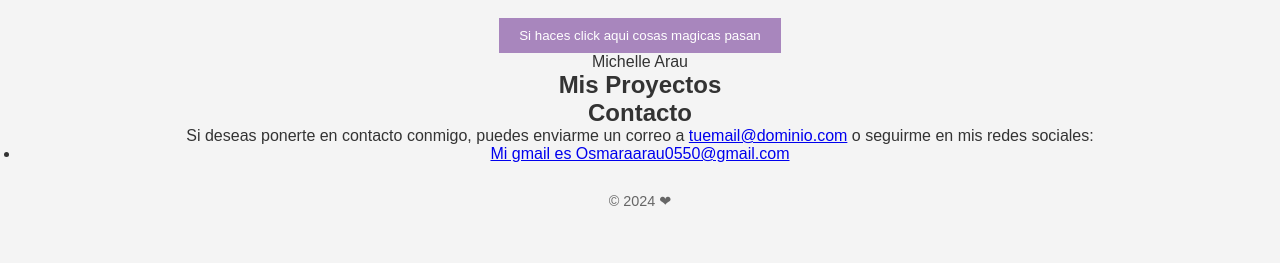
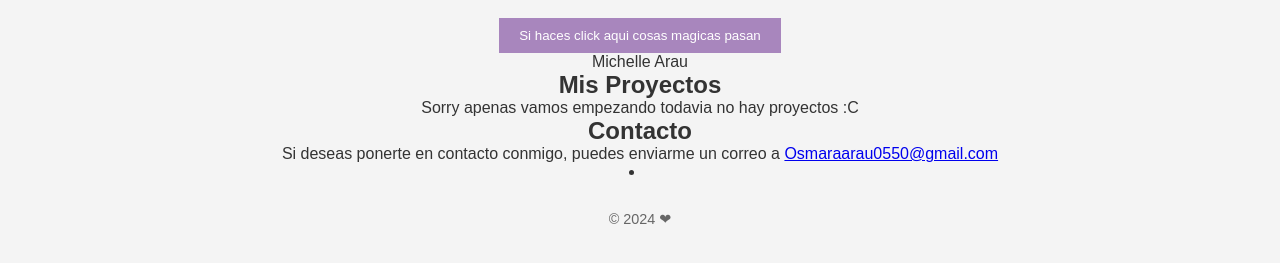
Before and after one commit to Osmi29/PracticaWeb23311523, a plain HTML site: page index.html in a window 1280 px wide. Shown: the part 135-398 px from the top of the page. Drawn offline with Linux system fonts and the light colour scheme.

Commit message:
Update index.html

```diff
--- a/index.html
+++ b/index.html
@@ -28,7 +28,7 @@
 
     <section id="proyectos">
         <h2>Mis Proyectos</h2>
-
+        <p>Sorry apenas vamos empezando todavia no hay proyectos :C</p>
         <ul>
 
         </ul>
@@ -36,9 +36,8 @@
 
     <section id="contacto">
         <h2>Contacto</h2>
-        <p>Si deseas ponerte en contacto conmigo, puedes enviarme un correo a <a href="mailto:tuemail@dominio.com">tuemail@dominio.com</a> o seguirme en mis redes sociales:</p>
-        <ul>
-            <li><a href="#">Mi gmail es Osmaraarau0550@gmail.com</a></li>
+        <p>Si deseas ponerte en contacto conmigo, puedes enviarme un correo a <a href="mailto:tuemail@dominio.com">Osmaraarau0550@gmail.com</a>
+            <li><a href="#"></a></li>
 
         </ul>
     </section>
```
